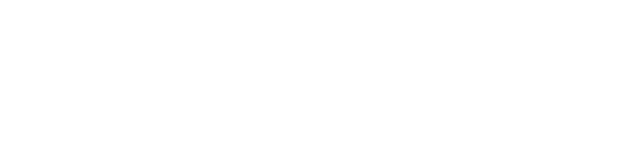
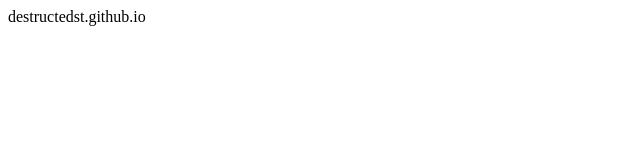
Before and after one commit to DestructedST/destructedst.github.io, a plain HTML site: page index.html in a window 1280 px wide. Shown: the whole page, without its empty margins (0-640 px from the left). Drawn offline with Linux system fonts and the light colour scheme.

Commit message:
Update index.html

```diff
--- a/index.html
+++ b/index.html
@@ -4,6 +4,6 @@
     <title>タイトル</title>
   </head>
   <body>
-    <!-- ここに書きたい内容を書く -->
+    destructedst.github.io
   </body>
 </html>
```
